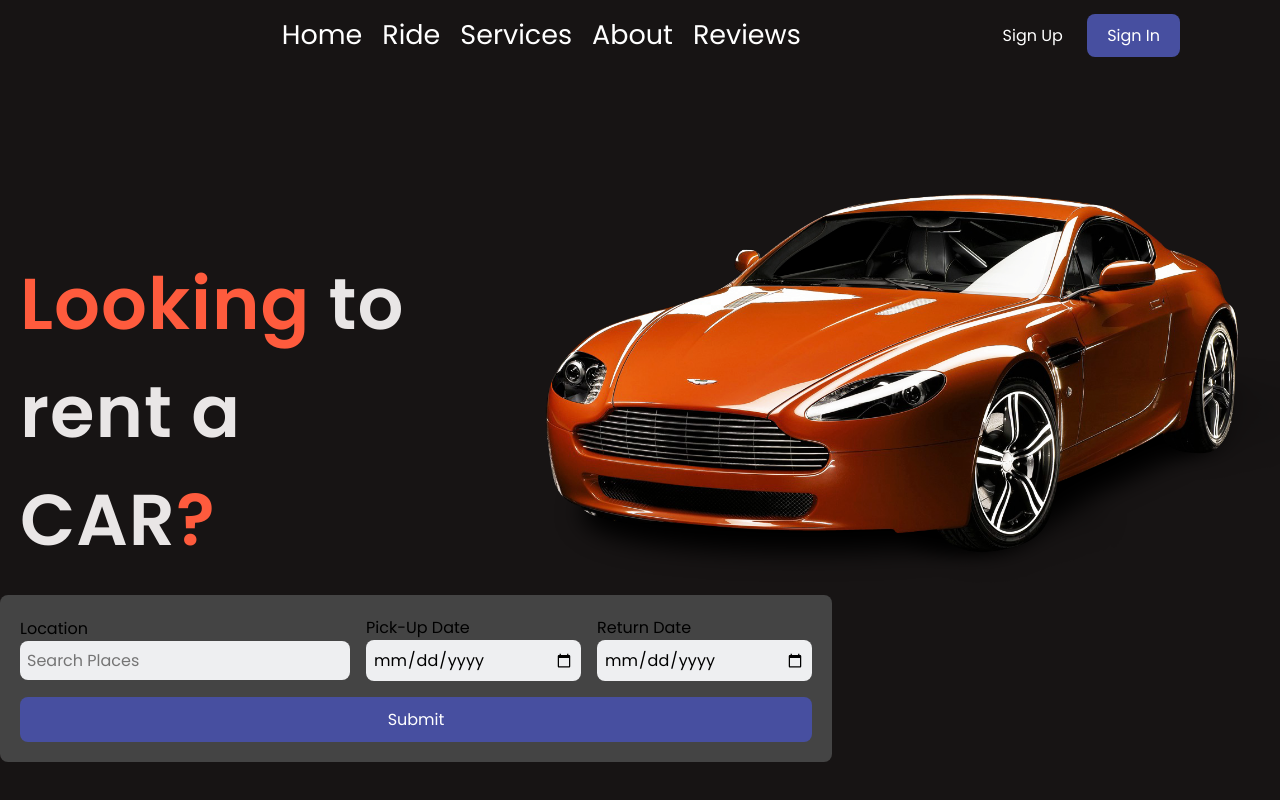
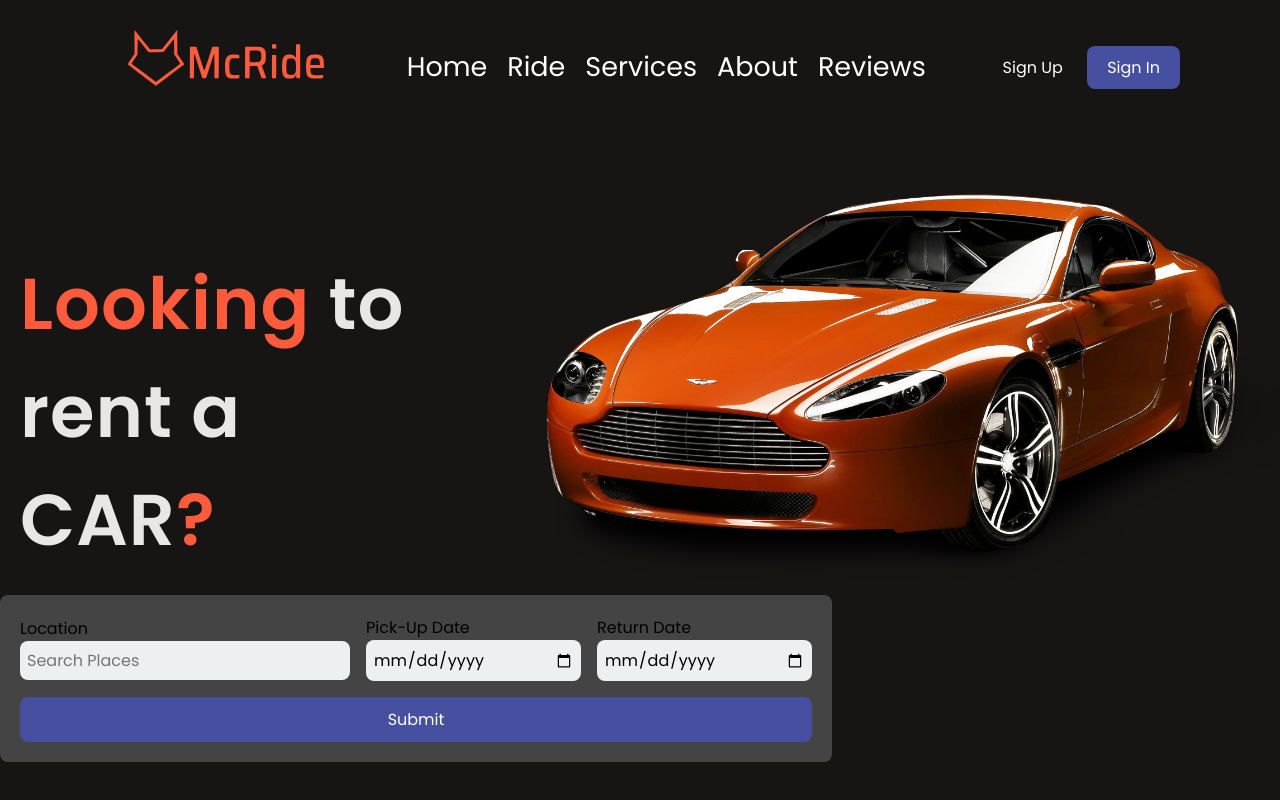
Before and after one commit to ABHISHEK-VASHISTH/McRide, a plain HTML site: page index.html in a window 1280 px wide. Shown: the top 800 px of the page. Drawn offline with nearby package versions, Linux system fonts and the light colour scheme; the site is published under a folder, as on GitHub Pages, so addresses that start at the root find nothing.

Commit message:
icon updated

```diff
--- a/index.html
+++ b/index.html
@@ -5,6 +5,7 @@
     <meta http-equiv="X-UA-Compatible" content="IE=edge">
     <meta name="viewport" content="width=device-width, initial-scale=1.0">
     <title>McRide</title>
+    <link rel="shortcut icon" type="x-icon"  href="img/icon.ico" >
     <!--link to css-->
     <link rel="stylesheet" href="styles.css">
     <!--box icons-->
@@ -14,7 +15,7 @@
 <body>
     <!--header-->
     <header>
-        <a href="#" class="logo"><img src="/img/logo.svg    " alt=""></a>
+        <a href="#" class="logo"><img src="./img/logo.svg" alt=""></a>
         <div class="bx bx-menu" id="menu-icon"></div>
         <ul class="navbar">
             <li><a href="#home">Home</a></li>
```
Also changed, not shown: img/icon.ico (added).
